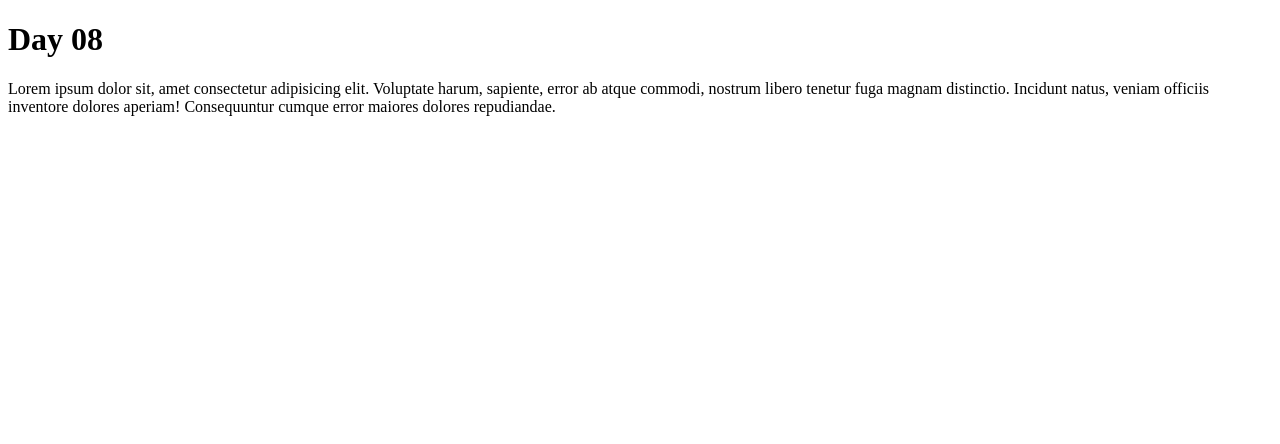
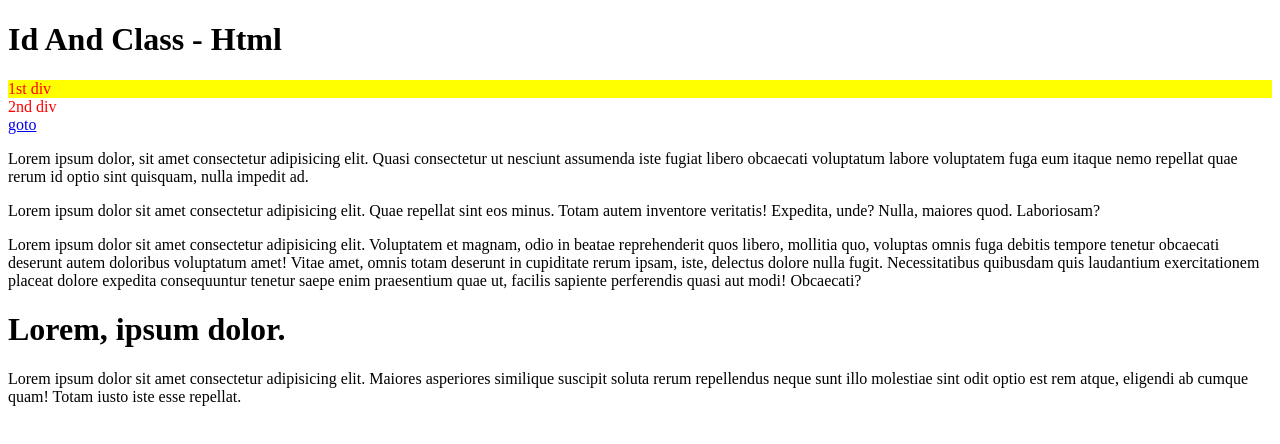
Before and after one commit to Misbah-Raza/Start-Web-Dev, a plain HTML site: page Day 08/index.html in a window 1280 px wide. Drawn offline with Linux system fonts and the light colour scheme.

Commit message:
Day 08 done ✅

```diff
--- a/Day 08/index.html
+++ b/Day 08/index.html
@@ -1,12 +1,23 @@
 <!DOCTYPE html>
 <html lang="en">
 <head>
+    <link rel="stylesheet" href="style.css">
     <meta charset="UTF-8">
     <meta name="viewport" content="width=device-width, initial-scale=1.0">
-    <title>Day 08</title>
+    <title>Id And Class - Html</title>
 </head>
 <body>
-    <h1>Day 08</h1>
-    <p>Lorem ipsum dolor sit, amet consectetur adipisicing elit. Voluptate harum, sapiente, error ab atque commodi, nostrum libero tenetur fuga magnam distinctio. Incidunt natus, veniam officiis inventore dolores aperiam! Consequuntur cumque error maiores dolores repudiandae.</p>
+    <h1>Id And Class - Html</h1>
+    <div id="1stdiv" class="red bg-yellow ">1st div</div>
+    <div id="2nddiv" class="red">2nd div</div>
+    <div>
+        <a href="#Hr">goto</a>
+        <p>Lorem ipsum dolor, sit amet consectetur adipisicing elit. Quasi consectetur ut nesciunt assumenda iste fugiat libero obcaecati voluptatum labore voluptatem fuga eum itaque nemo repellat quae rerum id optio sint quisquam, nulla impedit ad.</p>
+        <p>Lorem ipsum dolor sit amet consectetur adipisicing elit. Quae repellat sint eos minus. Totam autem inventore veritatis! Expedita, unde? Nulla, maiores quod. Laboriosam?</p>
+        <p>Lorem ipsum dolor sit amet consectetur adipisicing elit. Voluptatem et magnam, odio in beatae reprehenderit quos libero, mollitia quo, voluptas omnis fuga debitis tempore tenetur obcaecati deserunt autem doloribus voluptatum amet! Vitae amet, omnis totam deserunt in cupiditate rerum ipsam, iste, delectus dolore nulla fugit. Necessitatibus quibusdam quis laudantium exercitationem placeat dolore expedita consequuntur tenetur saepe enim praesentium quae ut, facilis sapiente perferendis quasi aut modi! Obcaecati?</p>
+        <h1 id="Hr">Lorem, ipsum dolor.</h1>
+        <p id="tr">Lorem ipsum dolor sit amet consectetur adipisicing elit. Maiores asperiores similique suscipit soluta rerum repellendus neque sunt illo molestiae sint odit optio est rem atque, eligendi ab cumque quam! Totam iusto iste esse repellat.</p>
+
+    </div>
 </body>
 </html>
--- /dev/null
+++ b/Day 08/style.css
@@ -0,0 +1,9 @@
+.red{
+    color: red;
+}
+.bg-yellow{
+    background-color: yellow;
+}
+#1stdiv{
+    color: ;
+}
```
